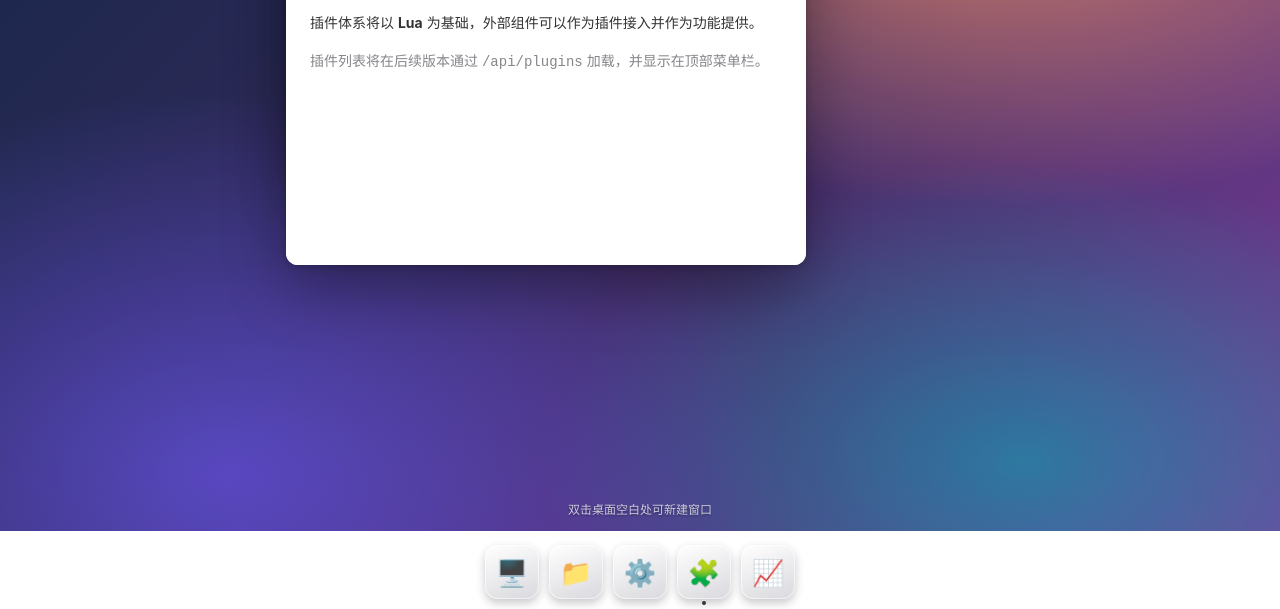
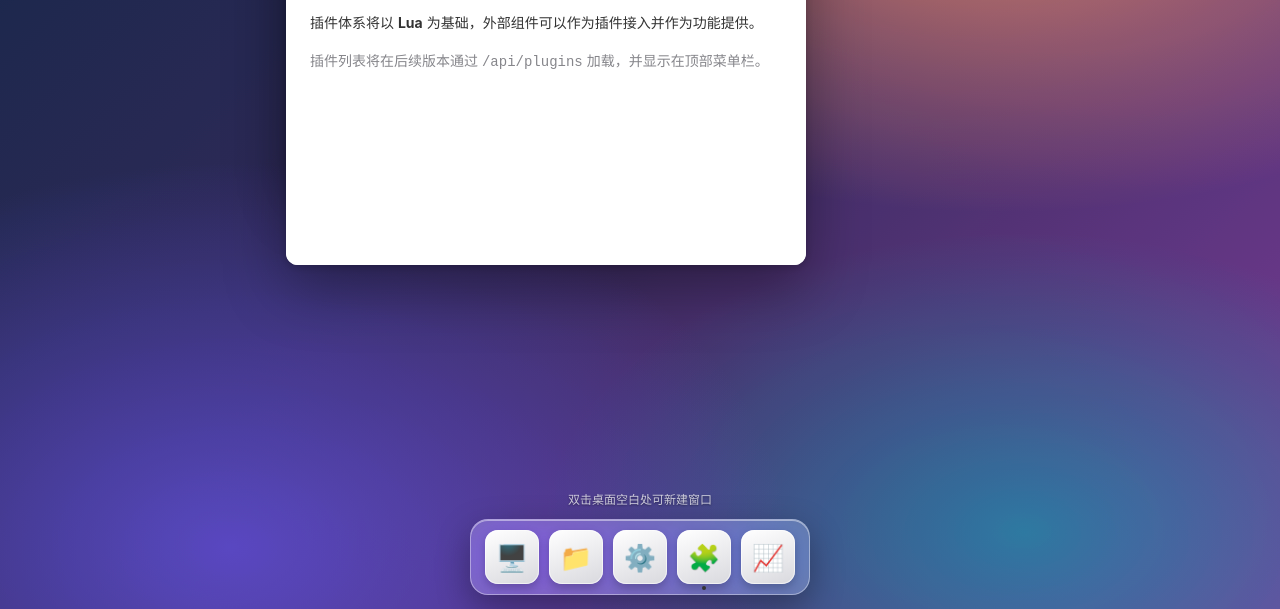
Before and after one commit to idealisan/home-lab-core, a plain HTML site: page src/frontend/index.html in a window 1280 px wide. Shown: the part 191-800 px from the top of the page. Drawn offline with Linux system fonts and the light colour scheme; no server answers.

Commit message:
fix: float dock over the desktop wallpaper

```diff
--- a/src/frontend/css/style.css
+++ b/src/frontend/css/style.css
@@ -111,7 +111,8 @@ button {
 /* ---------- Desktop ---------- */
 .desktop {
   position: fixed;
-  inset: var(--menubar-height) 0 var(--dock-height) 0;
+  /* Extend to the bottom so the wallpaper also sits behind the floating dock. */
+  inset: var(--menubar-height) 0 0 0;
   overflow: hidden;
 }
 
@@ -141,7 +142,7 @@ button {
 
 .desktop-hint {
   position: absolute;
-  bottom: 14px;
+  bottom: calc(var(--dock-height) + 24px);
   left: 50%;
   transform: translateX(-50%);
   color: rgba(255, 255, 255, 0.75);
@@ -246,17 +247,22 @@ button {
 /* ---------- Dock ---------- */
 .dock {
   position: fixed;
-  inset: auto 0 0 0;
-  height: var(--dock-height);
+  left: 50%;
+  bottom: 14px;
+  transform: translateX(-50%);
+  height: 76px;
   z-index: 1000;
   display: flex;
-  align-items: flex-end;
+  align-items: center;
   justify-content: center;
   gap: 10px;
-  padding: 8px 16px 10px;
-  background: rgba(255, 255, 255, 0.28);
+  padding: 8px 14px;
+  border-radius: 18px;
+  background: rgba(255, 255, 255, 0.22);
   backdrop-filter: saturate(180%) blur(24px);
-  border-top: 1px solid rgba(255, 255, 255, 0.35);
+  -webkit-backdrop-filter: saturate(180%) blur(24px);
+  border: 1px solid rgba(255, 255, 255, 0.4);
+  box-shadow: 0 12px 34px rgba(0, 0, 0, 0.32), inset 0 1px 0 rgba(255, 255, 255, 0.45);
 }
 
 .dock-item {
```
